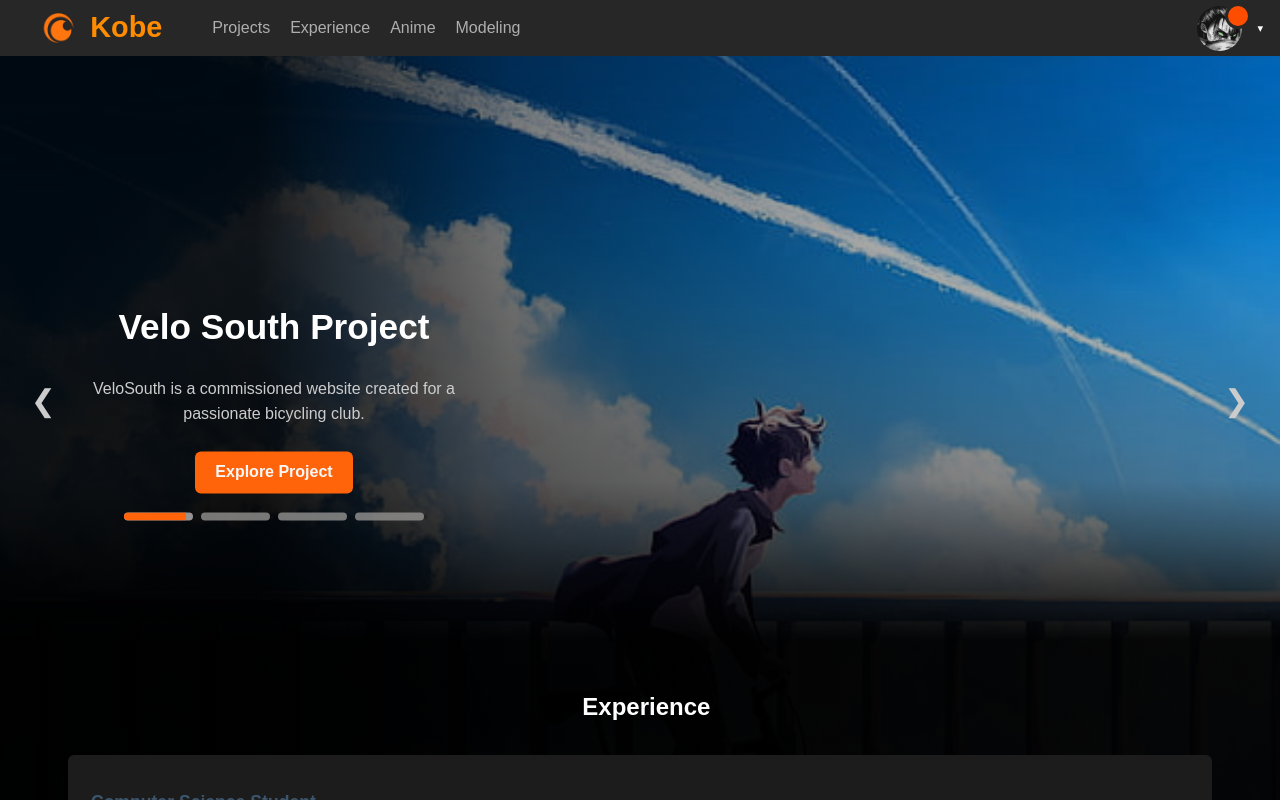
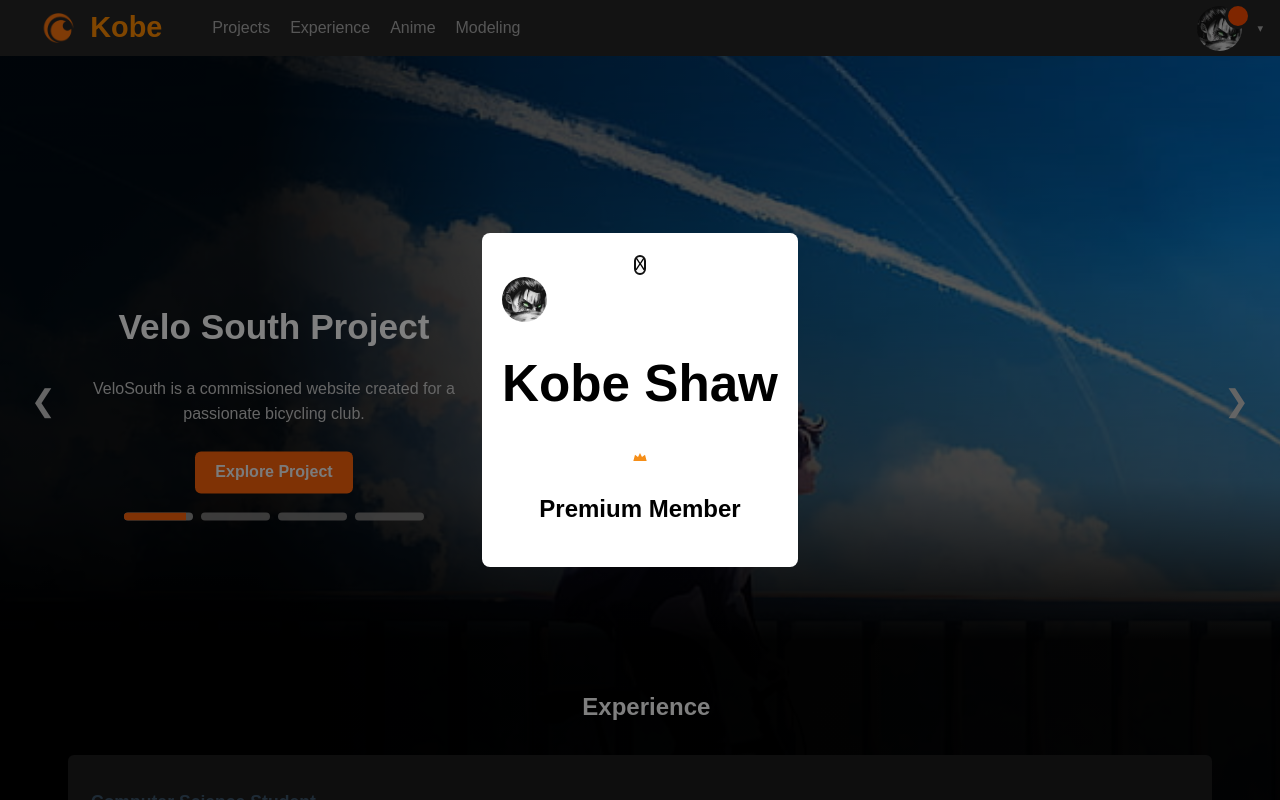
Before and after one commit to Kobesterzz/KobeDev, a React (Vite) app in the folder Kobe.dev/: page / in a window 1280 px wide. Both pictures are taken after a click on the picture 1219 px from the left and 28 px from the top of the page. Shown: the top 800 px of the page. Built offline with nearby package versions, Linux system fonts and the light colour scheme; no server answers.

Commit message:
wworking on the profile modal

```diff
--- a/Kobe.dev/src/components/Header.jsx
+++ b/Kobe.dev/src/components/Header.jsx
@@ -1,9 +1,14 @@
+import { useState } from 'react';
 import '../css/ComponentsCss/Header.css'
-import { Link } from 'react-router-dom'
 import Epfp from '../img/Epfp.png'
 import CrunchyrollLogo from '../img/CrunchyrollLogo.png'
+import ProfileModal from './profileModal'
 
 function Header() {
+
+  const[isModalOpen, setisModalOpen] = useState(false);
+  const openModal = () => setisModalOpen(true);
+  const closeModal = () => setisModalOpen(false);
 
   return (
     <>
@@ -18,6 +23,7 @@ function Header() {
                 <a href="#modeling">Modeling</a>
               </div>
           </div>
+          <a onClick={openModal}>
             <div className='right'>
               <div className="profile-container">
                 <div>
@@ -27,9 +33,35 @@ function Header() {
                 <span className='arrow'>&#9662;</span>
               </div>
             </div>
+          </a>
         </div>
       </div>
 
+
+      <ProfileModal isOpen={isModalOpen} onClose={closeModal}>
+        <div>
+          <img src={Epfp} className='profile-pic'></img>
+          <div>
+            <h1>Kobe Shaw</h1>
+            <div>
+              <svg
+                className="cr-crown"
+                viewBox="0 0 24 16"
+                width="16"
+                height="12"
+                aria-hidden="true"
+              >
+                <path
+                  d="M2 14L4.5 4.5 9 8l3-6 3 6 4.5-3.5L22 14H2z"
+                  fill="#f58e18ff"
+                />
+              </svg>
+
+              <h2>Premium Member</h2>
+            </div>
+          </div>
+        </div>
+      </ProfileModal>
     </>
   )
 }
--- /dev/null
+++ b/Kobe.dev/src/components/profileModal.jsx
@@ -0,0 +1,31 @@
+import { useEffect, useRef } from "react";
+import React from "react";
+import '../css/ComponentsCss/profileModal.css'
+
+const ProfileModal = ({isOpen, onClose, children}) => {
+    const dialogRef = useRef(null);
+
+    useEffect(() => {
+        if (isOpen){
+            dialogRef.current.showModal();
+        } else {
+            dialogRef.current.close();
+        }
+    }, [isOpen]);
+
+
+    const handleClose = () => {
+        onClose();
+    };
+
+    return(
+        <dialog ref={dialogRef} onClose={handleClose}>
+            <button onClick={handleClose}>X</button>
+
+            {children}
+        </dialog>
+    );
+
+}
+
+export default ProfileModal;
--- a/Kobe.dev/src/css/ComponentsCss/Header.css
+++ b/Kobe.dev/src/css/ComponentsCss/Header.css
@@ -78,8 +78,13 @@
   column-gap: 30%;
 }
 
+.right:hover{
+  background-color: #444444;
+}
+
 .arrow{
    font-size: 70%;
+   color: #aeaeae;
 }
 
 /* Profile picture */
@@ -104,6 +109,21 @@
   border: 3px solid #272727;
   border-radius: 50%;
 }
+
+.premium-badge {
+  display: flex;
+  align-items: center;
+  gap: 6px;
+  color: #f5c518;
+  font-size: 14px;
+  font-weight: 500;
+}
+
+.cr-crown {
+  flex-shrink: 0;
+  transform: translateY(-1px);
+}
+
 
 /* --- Responsive Breakpoints --- */
 
--- /dev/null
+++ b/Kobe.dev/src/css/ComponentsCss/ProfileModal.css
@@ -0,0 +1,27 @@
+dialog {
+  padding: 20px;
+  border-radius: 8px;
+  border: 0px solid #ccc;
+}
+
+dialog::backdrop {
+  background-color: rgba(0, 0, 0, 0.5);
+}
+
+button{
+  border: none;
+}
+
+.premium-badge {
+  display: flex;
+  align-items: center;
+  gap: 6px;
+  color: #f5c518;
+  font-size: 14px;
+  font-weight: 500;
+}
+
+.cr-crown {
+  flex-shrink: 0;
+  transform: translateY(-1px);
+}
```
Lines whose indentation alone changed are shown as unchanged.
